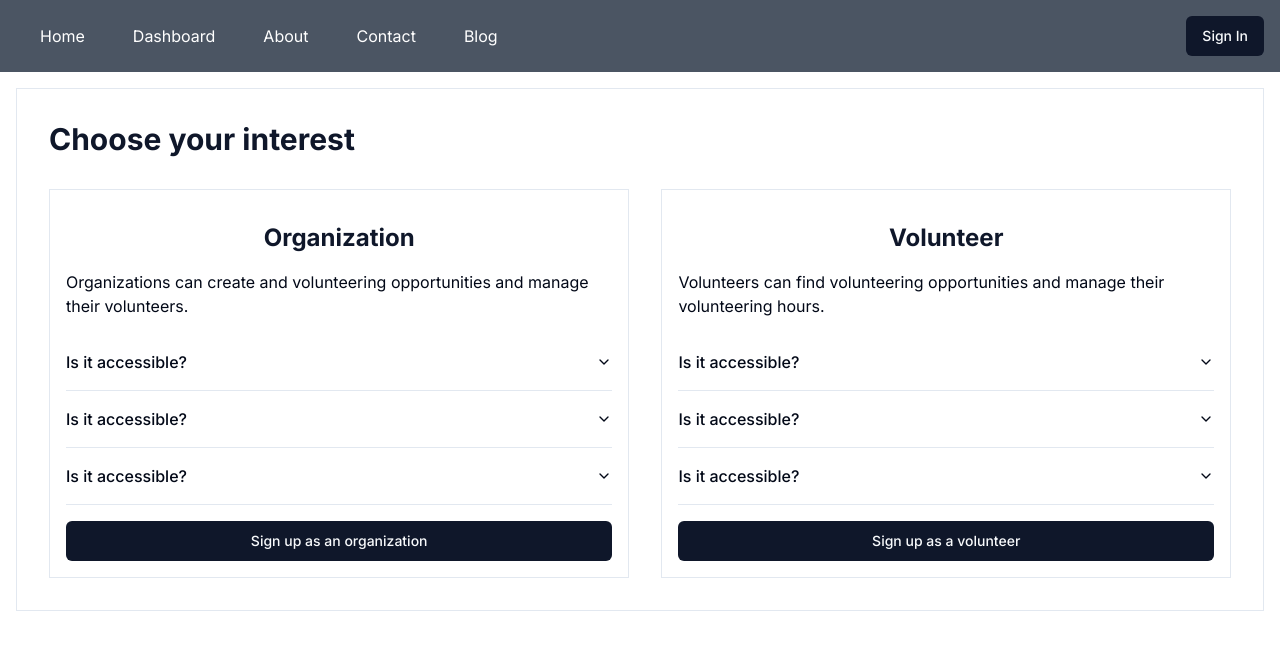
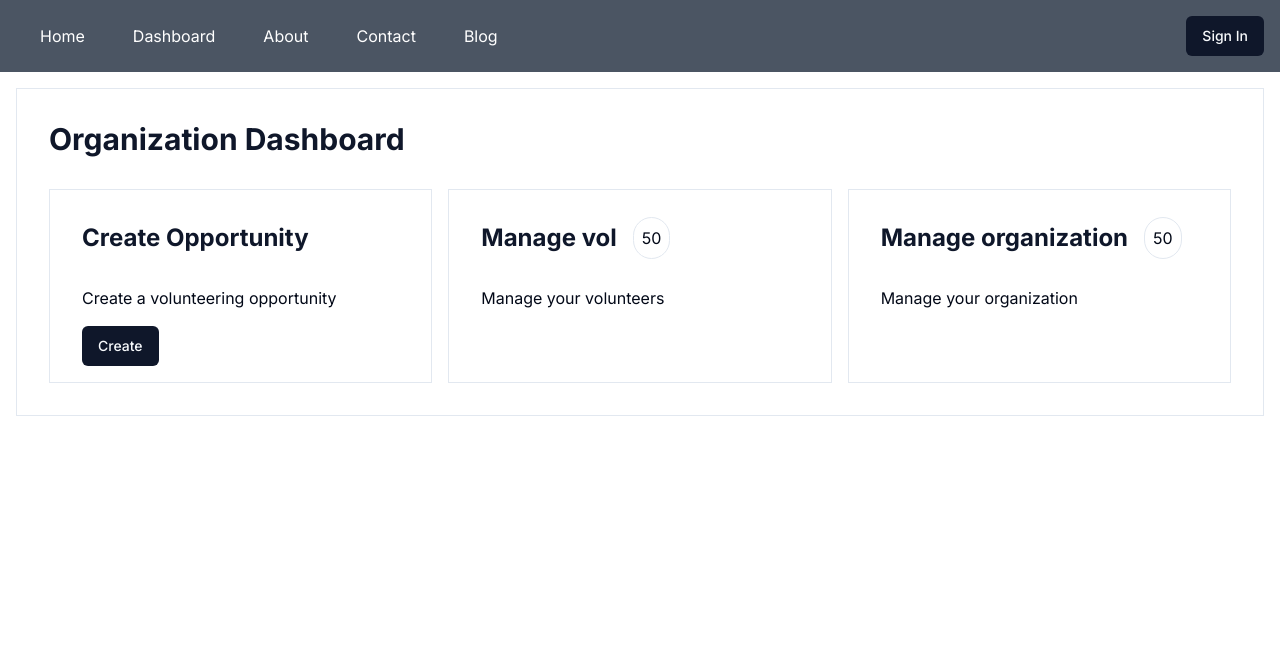
Before and after one commit to thtauhid/virtual-volunteer-network, a Next.js app: page /dashboard in a window 1280 px wide. Shown: the top 650 px of the page. Built offline with nearby package versions, Linux system fonts and the light colour scheme; no server answers.

Commit message:
Refactor conditional statement and add Organization Dashboard cards

```diff
--- a/src/app/dashboard/page.tsx
+++ b/src/app/dashboard/page.tsx
@@ -14,7 +14,7 @@ const is_org_or_vol = true;
 const is_org = true;
 
 export default function Dashboard() {
-  if (is_org_or_vol) {
+  if (!is_org_or_vol) {
     return <DashboardPage />;
   }
 
--- a/src/app/organization/page.tsx
+++ b/src/app/organization/page.tsx
@@ -1,3 +1,35 @@
+import Card from "@/components/custom/card";
+
+const cards = [
+  {
+    title: "Create Opportunity",
+    details: "Create a volunteering opportunity",
+    button: {
+      title: "Create",
+      href: "/organization/opportunity/create",
+    },
+  },
+  {
+    title: "Manage vol",
+    details: "Manage your volunteers",
+    number: 50,
+  },
+  {
+    title: "Manage organization",
+    details: "Manage your organization",
+    number: 50,
+  },
+];
 export default function OrganizationDashboard() {
-  return <div>OrganizationDashboard</div>;
+  return (
+    <div className="border m-4 p-4">
+      <h1>Organization Dashboard</h1>
+
+      <div className="grid grid-cols-3 p-4 gap-4">
+        {cards.map((card, i) => (
+          <Card key={i} {...card} />
+        ))}
+      </div>
+    </div>
+  );
 }
--- /dev/null
+++ b/src/components/custom/card.tsx
@@ -0,0 +1,31 @@
+import Link from "next/link";
+import { Button } from "../ui/button";
+
+type Props = {
+  title: string;
+  details?: string;
+  number?: number;
+  button?: {
+    title: string;
+    href: string;
+  };
+};
+
+export default function Card(props: Props) {
+  return (
+    <div className="border p-4">
+      <div className="flex items-center">
+        <h2>{props.title}</h2>{" "}
+        {props.number && (
+          <div className="border rounded-full p-2">{props.number}</div>
+        )}
+      </div>
+      <p className="p-4">{props.details}</p>
+      {props.button && (
+        <Link href={props.button.href} className="px-4">
+          <Button>{props.button.title}</Button>
+        </Link>
+      )}
+    </div>
+  );
+}
```
